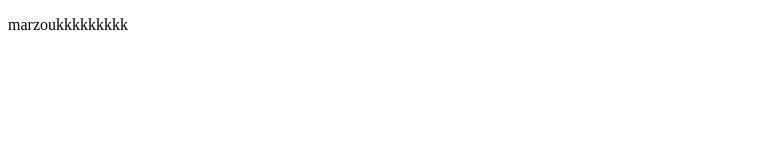
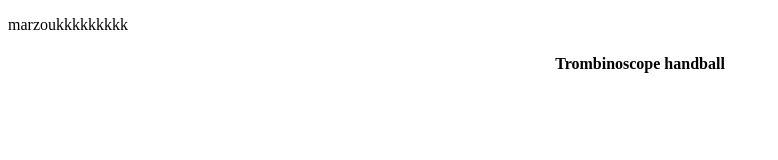
Before and after one commit to marzouk94amokrez/devoir, a plain HTML site: page index.html in a window 1280 px wide. Shown: the whole page, without its empty margins (0-778 px from the left). Drawn offline with Linux system fonts and the light colour scheme.

Commit message:
Update index.html

```diff
--- a/index.html
+++ b/index.html
@@ -11,6 +11,8 @@
 
 <body>
     <p>marzoukkkkkkkkk</p>
+      <h4 style="text-align: center;">Trombinoscope handball</h4>
+
 </body>
 
 
```
